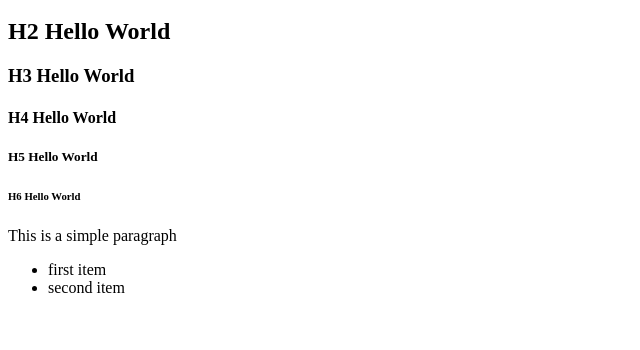
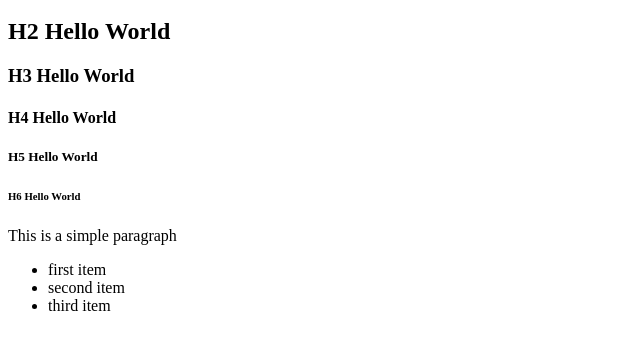
Before and after one commit to Azrihell/Simple-HTML-Project, a plain HTML site: page index.html in a window 1280 px wide. Shown: the part 48-398 px from the top of the page, without its empty margins (0-640 px from the left). Drawn offline with Linux system fonts and the light colour scheme.

Commit message:
added third item to ul

```diff
--- a/index.html
+++ b/index.html
@@ -13,6 +13,7 @@
     <ul>
       <li>first item</li>
       <li>second item</li>
+      <li>third item</li>
     </ul>
   </body>
 </HTML>
```
